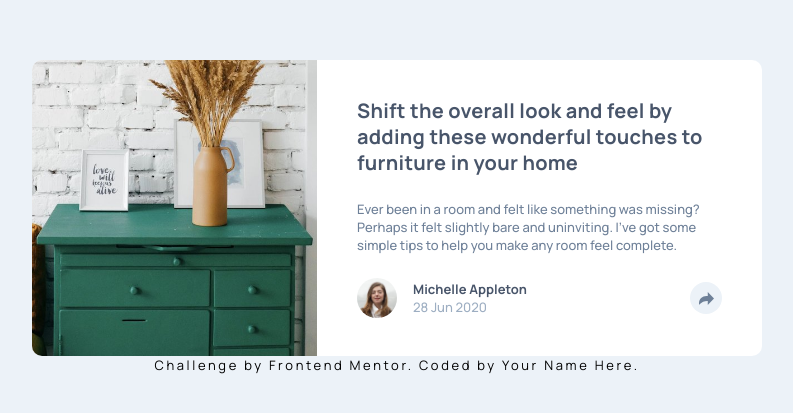
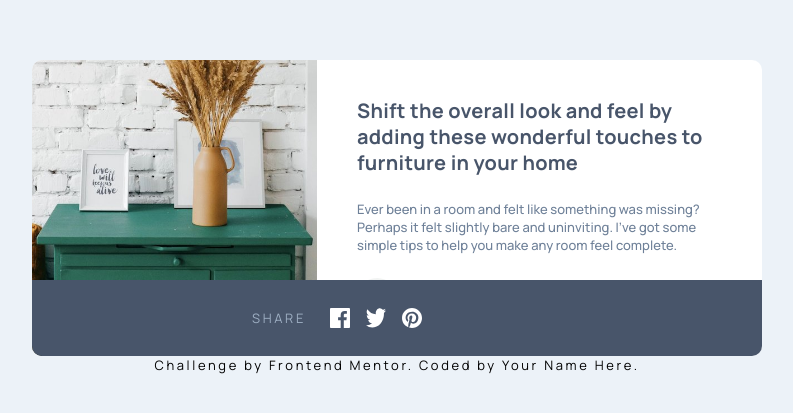
Before and after one commit to Networksentinel/Frontend-Mentor-Challenge---Article-preview-component, a website built with Vite: page index.html in a window 1280 px wide. Shown: the part 183-596 px from the top of the page, without its empty margins (243-1036 px from the left). Built offline with nearby package versions, Linux system fonts and the light colour scheme.

Commit message:
feat: added an empty div to the tooltip - later being the triangle part of the tooltip

```diff
--- a/index.html
+++ b/index.html
@@ -73,7 +73,7 @@
           <div class="
               bg-gray-900 h-[4.75rem]
                 flex justify-center
-                absolute inset-x-0 bottom-0 hidden">
+                absolute inset-x-0 bottom-0">
             <div class="flex justify-between gap-16">
               <div class="flex items-center justify-between gap-6">
                 <span class="text-preset-3 uppercase text-gray-400">Share</span>
@@ -82,6 +82,7 @@
                   <img class="w-5 h-5" src="/images/icon-twitter.svg" alt="Twitter logo">
                   <img class="w-5 h-5" src="/images/icon-pinterest.svg" alt="Pinterest logo">
                 </div>
+                <div></div>
               </div>
               <!-- Spacer to maintain tooltip layout -->
               <div class="w-8 h-8" aria-hidden="true"></div>
```
